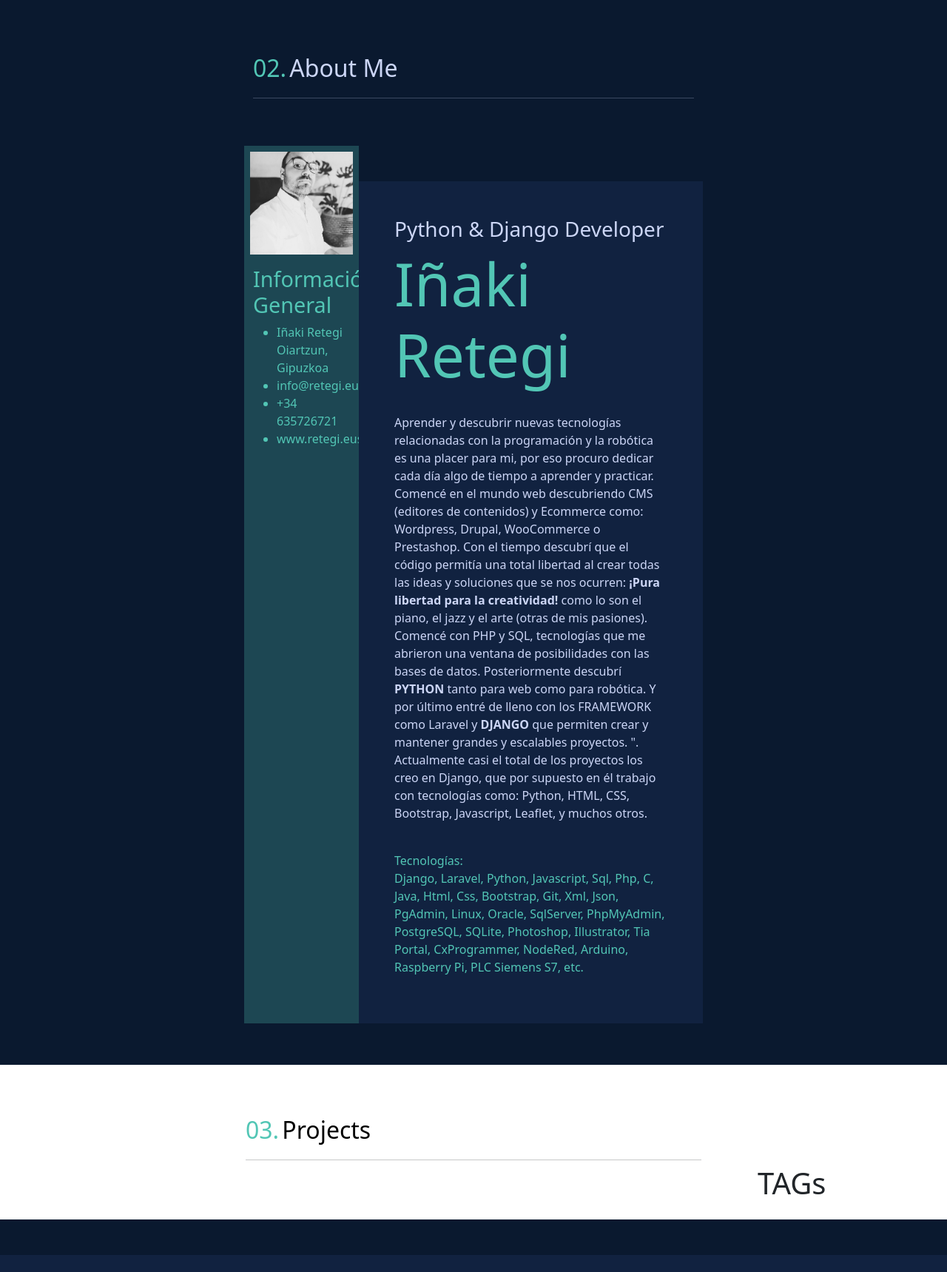
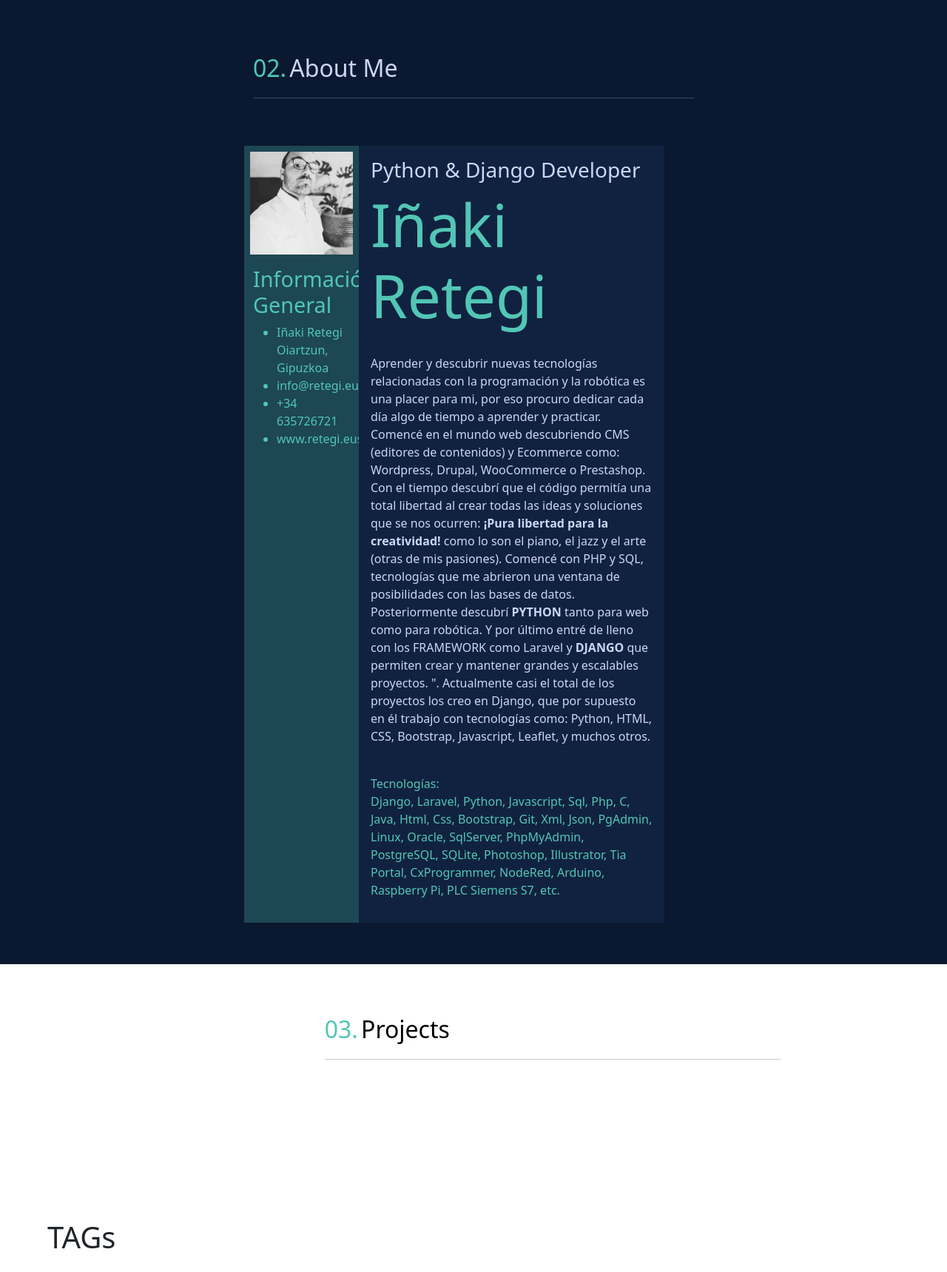
Before and after one commit to retegi/webretegi, a Django app: template home/templates/index.html in a window 1280 px wide. Shown: the part 212-1931 px from the top of the page at 74% size. Run offline with Django 4.2, Linux system fonts and the light colour scheme; the template is opened without the code that fills it, so the values that code supplies are empty; some libraries are stand-ins or nearby versions.

Commit message:
Mejoras en bootstrap

```diff
--- a/home/templates/index.html
+++ b/home/templates/index.html
@@ -89,19 +89,19 @@ crossorigin=""/>
 
 
 
-        <div class="col-lg-3 col-md-3 mt-3 mb-3" style="background-color:;" src="">
+        <div class="col-lg-3 col-md-3 col-sm-0 mt-3 mb-3" style="background-color:;" src="">
         </div>
 
         <div class="col-lg-6 col-md-6 col-sm-12 mt-3 mb-3" style="background-color:;" src="">
             <div class="row">
 
-                <div class="col-12 text-left mt-5 mb-1">
+                <div class="col-md-12 text-left mt-5 mb-1">
                     <label style="font-size: 2rem; color:#52c6b5;" class="text">01.</label>
                     <label style="font-size: 2rem;" class="">Blog</label>
                     <hr style="font-size: 2rem;" class=""></hr>
                 </div>
                 {% for post in posts %}
-                <div class="col-4 mt-5 mb-5">
+                <div class="col-md-4 col-sm-12 mt-5 mb-5">
 
                     <div style="min-height: 200px;" class="">
                         <a style="color:black; text-decoration: none;" href="{% url 'home:detail_post' post.id %}">
@@ -139,7 +139,7 @@ crossorigin=""/>
 
             </div>
 
-        <div class="col-lg-3 col-md-3 mt-3 mb-3" style="background-color:; padding-left: 5%;" src="">
+        <div class="col-lg-3 col-md-3 col-sm-0 mt-3 mb-3" style="background-color:; padding-left: 5%;" src="">
             <br><br><br><h1 class="mt-5">TAGs</h1>
             {% for label in labels %}
                 <h5 style="color:#52c6b5;" class="">{{ label.name }}</h3>
@@ -157,18 +157,18 @@ crossorigin=""/>
 {% block bio %}
 <div class="container-fluid">
     <div class="row m-2">
-        <div class="col-md-3 mt-5 mb-5"></div>
+        <div class="col-md-3 col-sm-0 mt-5 mb-5"></div>
 
-        <div class="col-md-6 mt-3 mb-5">
+        <div class="col-md-6 col-sm-12 mt-3 mb-5">
             <div class="row">
 
-                <div class="col-12 text-left mt-5 mb-5">
+                <div class="col-md-12 col-sm-12 text-left mt-5 mb-5">
                     <label style="font-size: 2rem; color:#52c6b5;" class="text">02.</label>
                     <label style="font-size: 2rem; color:#CCD6F6" class="">About Me</label>
                     <hr style="font-size: 2rem; color:#CCD6F6"" class=""></hr>
                 </div>
 
-                <div class="col-3 p-2" style="background-color: #1d4753;" class="col-3 mt-5 p-2 text-white">
+                <div class="col-lg-3 col-md-12 p-2" style="background-color: #1d4753;" class="col-3 mt-5 p-2 text-white">
 
                     <div class="row">
                         <div class="col-12 w-100">
@@ -192,7 +192,7 @@ crossorigin=""/>
 
                 </div>
 
-                <div style="background-color: #112240;" class="col-9 mt-5 p-5">
+                <div class="col-lg-8 col-md-12 p-3" style="background-color: #112240;" class="col-9 mt-5 p-5">
                     <h3 style="color:#CCD6F6">Python & Django Developer</h3>
                     <h1 style="font-size: 500%;color:#52c6b5" class="">Iñaki Retegi</h1>
                     <br>
@@ -210,7 +210,7 @@ crossorigin=""/>
 
 
 
-        <div class="col-md-3 mt-5 mb-5 p-5">
+        <div class="col-md-3 col-sm-0 mt-5 mb-5 p-5">
         </div>
 
     </div>
@@ -226,7 +226,7 @@ crossorigin=""/>
 
 
 
-        <div class="col-3 mt-3 mb-3" style="background-color:;" src="">
+        <div class="col-md-4 col-sm-12 mt-3 mb-3" style="background-color:;" src="">
         </div>
 
         <div class="col-6 mt-3 mb-3" style="background-color:;" src="">
```
